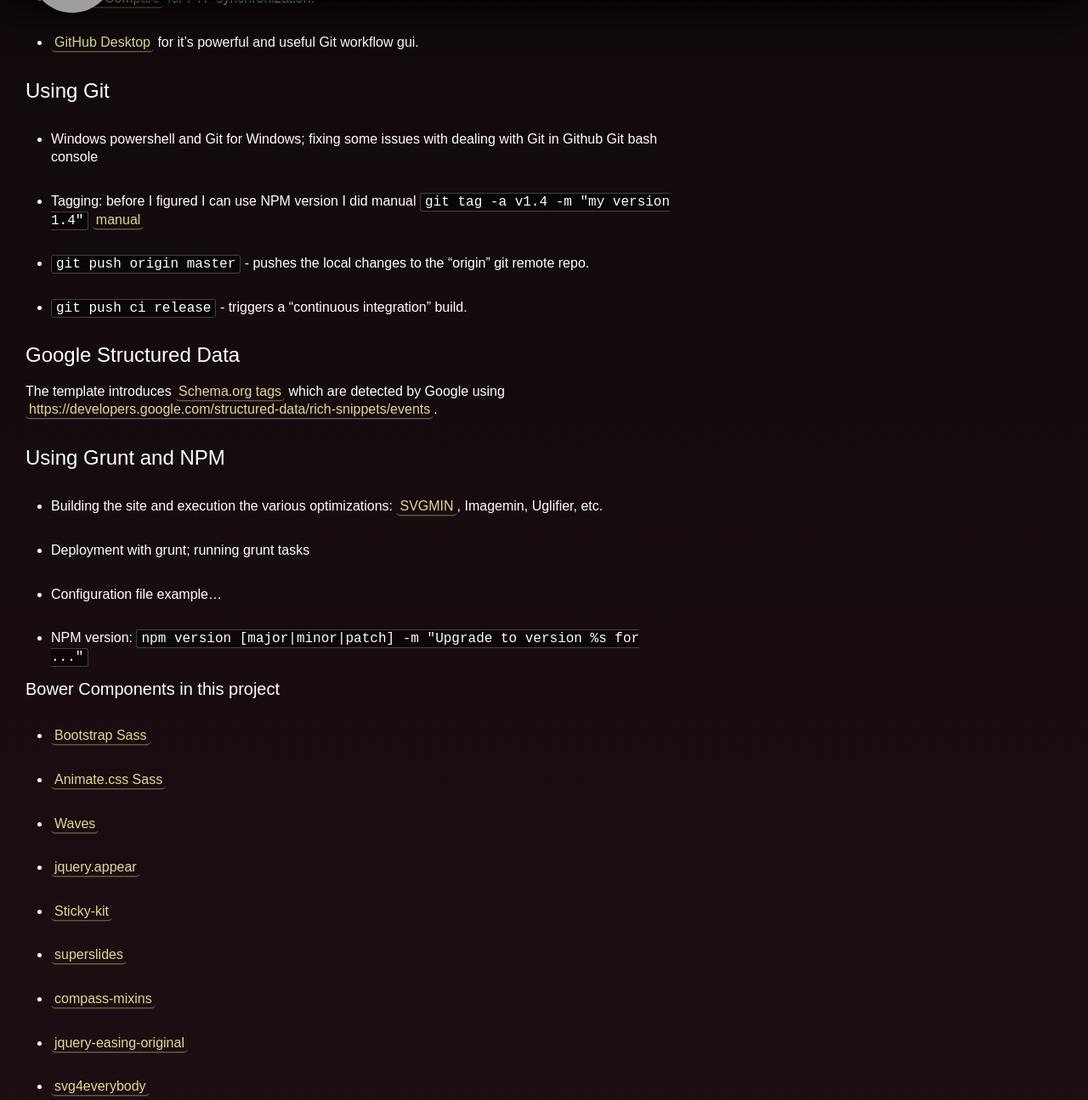
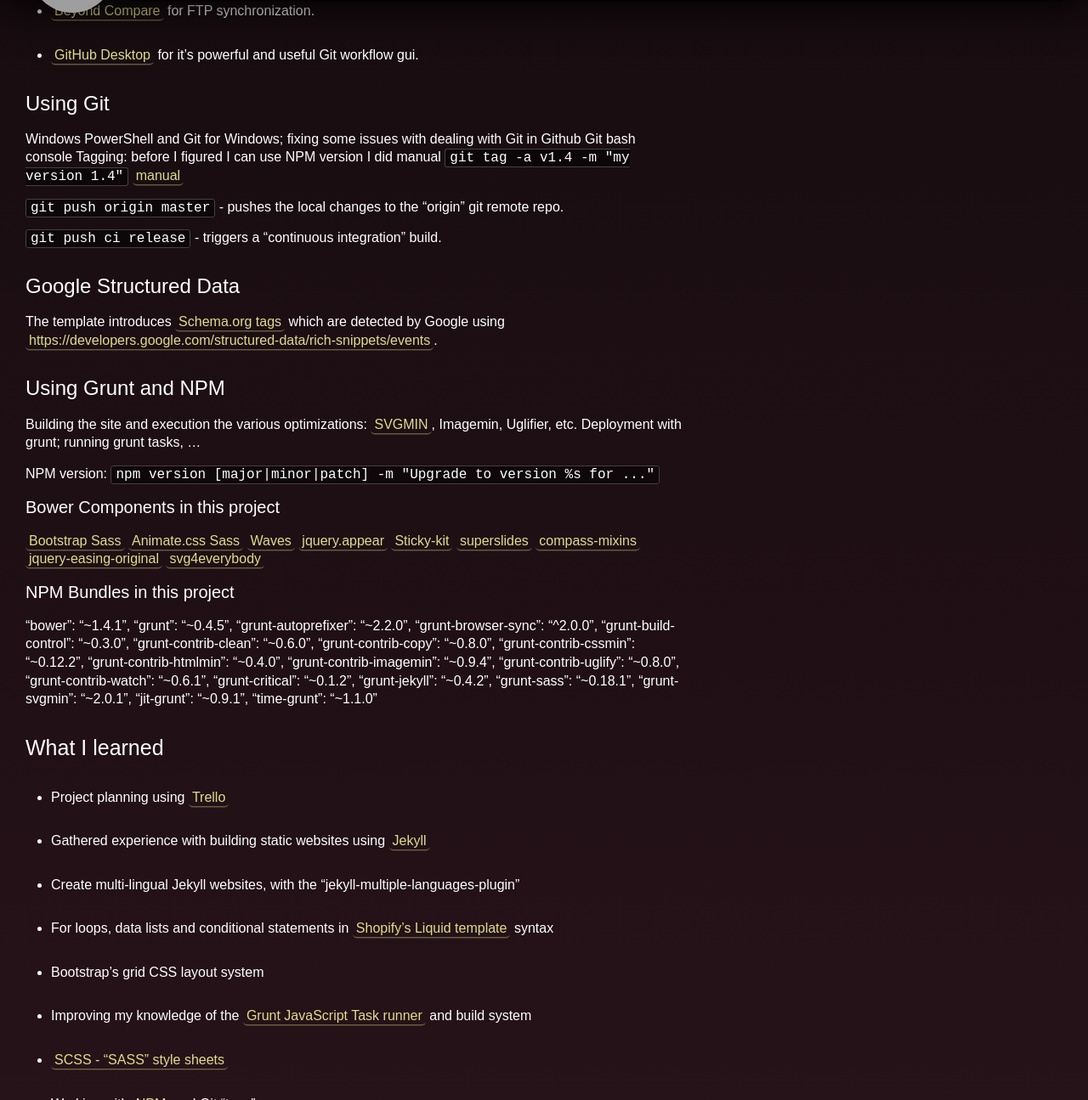
Before and after one commit to johanbove/johanbove.github.io, a Jekyll site: the page built from _posts/2016-01-25-project-sustainica.markdown, in a window 1280 px wide and 1400 px high, scrolled down 1997 px, cut to the strip 105-1400 px from the top of the window. Shown: the whole strip at 85% size. Built offline with Jekyll 4.4.1, drawn with Linux system fonts in a browser that asks for light colours; some of the changed text lies outside the part shown; grey boxes are pictures that could not be loaded.

Commit message:
Update project post

```diff
--- a/_posts/2016-01-25-project-sustainica.markdown
+++ b/_posts/2016-01-25-project-sustainica.markdown
@@ -6,7 +6,9 @@
 category: projects
 ---
 
-This project consists of a static website built on top of [the Zeppelin template](https://github.com/gdg-x/zeppelin). The system generates HTML, CSS and optimized images by running a program called Jekyll which is written in Ruby. The project's deployed files are compiled through Grunt tasks. The front-end code applies Bower, SCSS and various other web tools to construct a fast and modern web site. The content of the site is structured and managed using Markdown and Yaml (yml) files. The layout engine uses [Liquid Template](http://liquidmarkup.org/) (by Shopify) syntax and engine to compile simple HTML and display logic into powerfull HTML structures from simple text files.
+This project consists of a static website built on top of [the Zeppelin template](https://github.com/gdg-x/zeppelin). The system generates HTML, CSS and optimized images by running a program called Jekyll which is written in Ruby.
+
+The project's deployed files are compiled through Grunt tasks. The front-end code applies Bower, SCSS and various other web tools to construct a fast and modern web site. The content of the site is structured and managed using Markdown and Yaml (yml) files. The layout engine uses [Liquid Template](http://liquidmarkup.org/) (by Shopify) syntax and engine to compile simple HTML and display logic into powerfull HTML structures from simple text files.
 
 The template was heavily modified to adjust to the requirements of the [Sustainica event site](http://www.sustainica.org), but the major building blocks, Grunt scripts, components and file organisation, were kept.
 
@@ -53,10 +55,12 @@
 
 ### Using Git
 
-- Windows powershell and Git for Windows; fixing some issues with dealing with Git in Github Git bash console
-- Tagging: before I figured I can use NPM version I did manual ``git tag -a v1.4 -m "my version 1.4"`` [manual](https://git-scm.com/book/en/v2/Git-Basics-Tagging)
-- ``git push origin master`` - pushes the local changes to the "origin" git remote repo.
-- ``git push ci release`` - triggers a "continuous integration" build.
+Windows PowerShell and Git for Windows; fixing some issues with dealing with Git in Github Git bash console
+Tagging: before I figured I can use NPM version I did manual ``git tag -a v1.4 -m "my version 1.4"`` [manual](https://git-scm.com/book/en/v2/Git-Basics-Tagging)
+
+``git push origin master`` - pushes the local changes to the "origin" git remote repo.
+
+``git push ci release`` - triggers a "continuous integration" build.
 
 ### Google Structured Data
 
@@ -64,43 +68,43 @@
 
 ### Using Grunt and NPM
 
-- Building the site and execution the various optimizations: [SVGMIN](https://github.com/sindresorhus/grunt-svgmin), Imagemin, Uglifier, etc.
-- Deployment with grunt; running grunt tasks
-- Configuration file example...
-- NPM version: ``npm version [major|minor|patch] -m "Upgrade to version %s for ..."``
+Building the site and execution the various optimizations: [SVGMIN](https://github.com/sindresorhus/grunt-svgmin), Imagemin, Uglifier, etc.
+Deployment with grunt; running grunt tasks, ...
+
+NPM version: ``npm version [major|minor|patch] -m "Upgrade to version %s for ..."``
 
 #### Bower Components in this project
 
-* [Bootstrap Sass](https://github.com/twbs/bootstrap-sass)
-* [Animate.css Sass](https://github.com/tgdev/animate-sass)
-* [Waves](https://github.com/publicis-indonesia/Waves)
-* [jquery.appear](https://github.com/bas2k/jquery.appear)
-* [Sticky-kit](https://github.com/leafo/sticky-kit)
-* [superslides](https://github.com/nicinabox/superslides)
-* [compass-mixins](https://github.com/Igosuki/compass-mixins)
-* [jquery-easing-original](https://libraries.io/bower/jquery-easing-original)
-* [svg4everybody](https://github.com/jonathantneal/svg4everybody)
+[Bootstrap Sass](https://github.com/twbs/bootstrap-sass)
+[Animate.css Sass](https://github.com/tgdev/animate-sass)
+[Waves](https://github.com/publicis-indonesia/Waves)
+[jquery.appear](https://github.com/bas2k/jquery.appear)
+[Sticky-kit](https://github.com/leafo/sticky-kit)
+[superslides](https://github.com/nicinabox/superslides)
+[compass-mixins](https://github.com/Igosuki/compass-mixins)
+[jquery-easing-original](https://libraries.io/bower/jquery-easing-original)
+[svg4everybody](https://github.com/jonathantneal/svg4everybody)
 
 #### NPM Bundles in this project
 
-* "bower": "~1.4.1",
-* "grunt": "~0.4.5",
-* "grunt-autoprefixer": "~2.2.0",
-* "grunt-browser-sync": "^2.0.0",
-* "grunt-build-control": "~0.3.0",
-* "grunt-contrib-clean": "~0.6.0",
-* "grunt-contrib-copy": "~0.8.0",
-* "grunt-contrib-cssmin": "~0.12.2",
-* "grunt-contrib-htmlmin": "~0.4.0",
-* "grunt-contrib-imagemin": "~0.9.4",
-* "grunt-contrib-uglify": "~0.8.0",
-* "grunt-contrib-watch": "~0.6.1",
-* "grunt-critical": "~0.1.2",
-* "grunt-jekyll": "~0.4.2",
-* "grunt-sass": "~0.18.1",
-* "grunt-svgmin": "~2.0.1",
-* "jit-grunt": "~0.9.1",
-* "time-grunt": "~1.1.0"
+"bower": "~1.4.1",
+"grunt": "~0.4.5",
+"grunt-autoprefixer": "~2.2.0",
+"grunt-browser-sync": "^2.0.0",
+"grunt-build-control": "~0.3.0",
+"grunt-contrib-clean": "~0.6.0",
+"grunt-contrib-copy": "~0.8.0",
+"grunt-contrib-cssmin": "~0.12.2",
+"grunt-contrib-htmlmin": "~0.4.0",
+"grunt-contrib-imagemin": "~0.9.4",
+"grunt-contrib-uglify": "~0.8.0",
+"grunt-contrib-watch": "~0.6.1",
+"grunt-critical": "~0.1.2",
+"grunt-jekyll": "~0.4.2",
+"grunt-sass": "~0.18.1",
+"grunt-svgmin": "~2.0.1",
+"jit-grunt": "~0.9.1",
+ "time-grunt": "~1.1.0"
 
 ## What I learned
 
```
